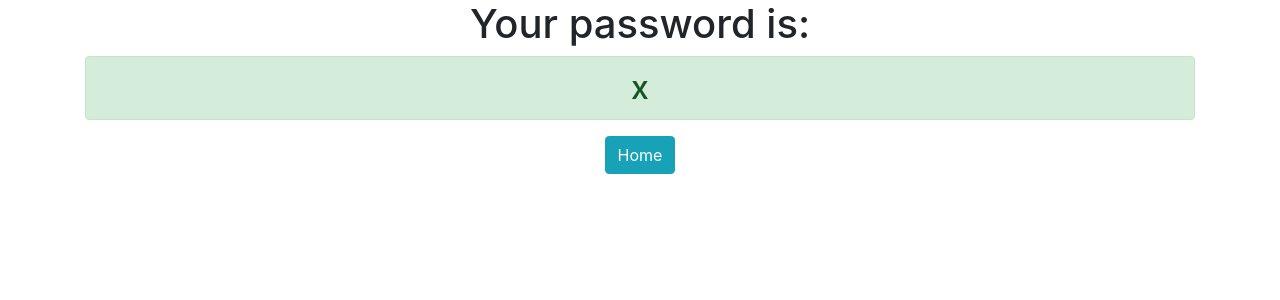
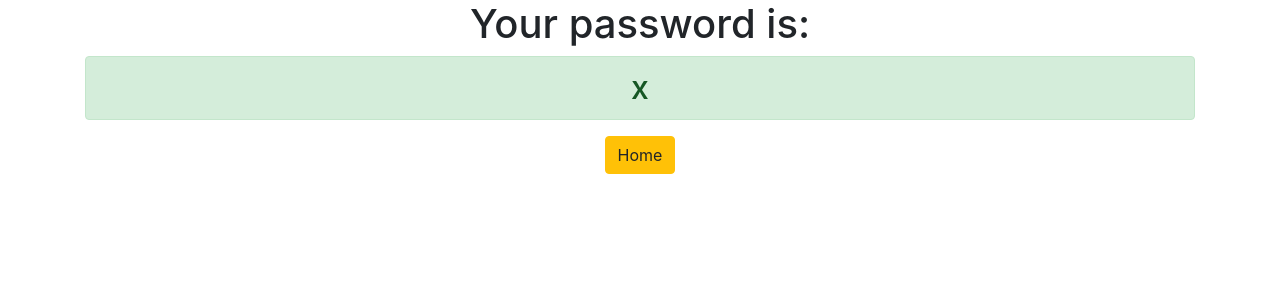
Before and after one commit to Christian540i/django3-password-generator, a Django app: template generator/templates/generator/password.html in a window 1280 px wide. Shown: the top 300 px of the page. Run offline with Django 4.2, Linux system fonts and the light colour scheme; the template is opened without the code that fills it: most values are stand-ins (such as "Sample title", 1, 10 or a date in 2020).

Commit message:
modified commit

```diff
--- a/generator/templates/generator/password.html
+++ b/generator/templates/generator/password.html
@@ -4,5 +4,5 @@
   <h1>Your password is:</h1>
   <h2 class="alert alert-success">{{ password }}</h2>
 
-  <a href="{% url 'home' %}" class="btn btn-info">Home</a>
+  <a href="{% url 'home' %}" class="btn btn-warning">Home</a>
 </div>
```
